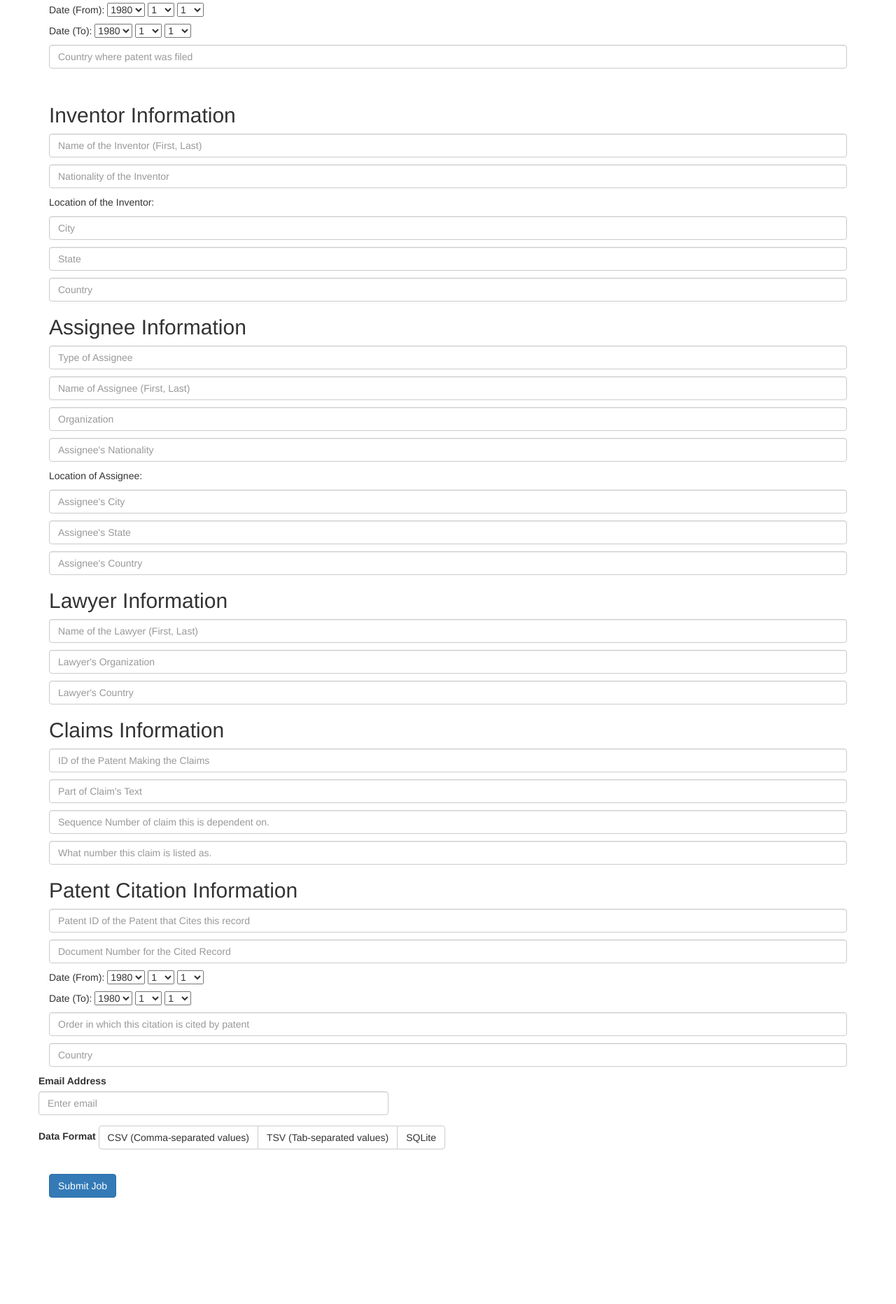
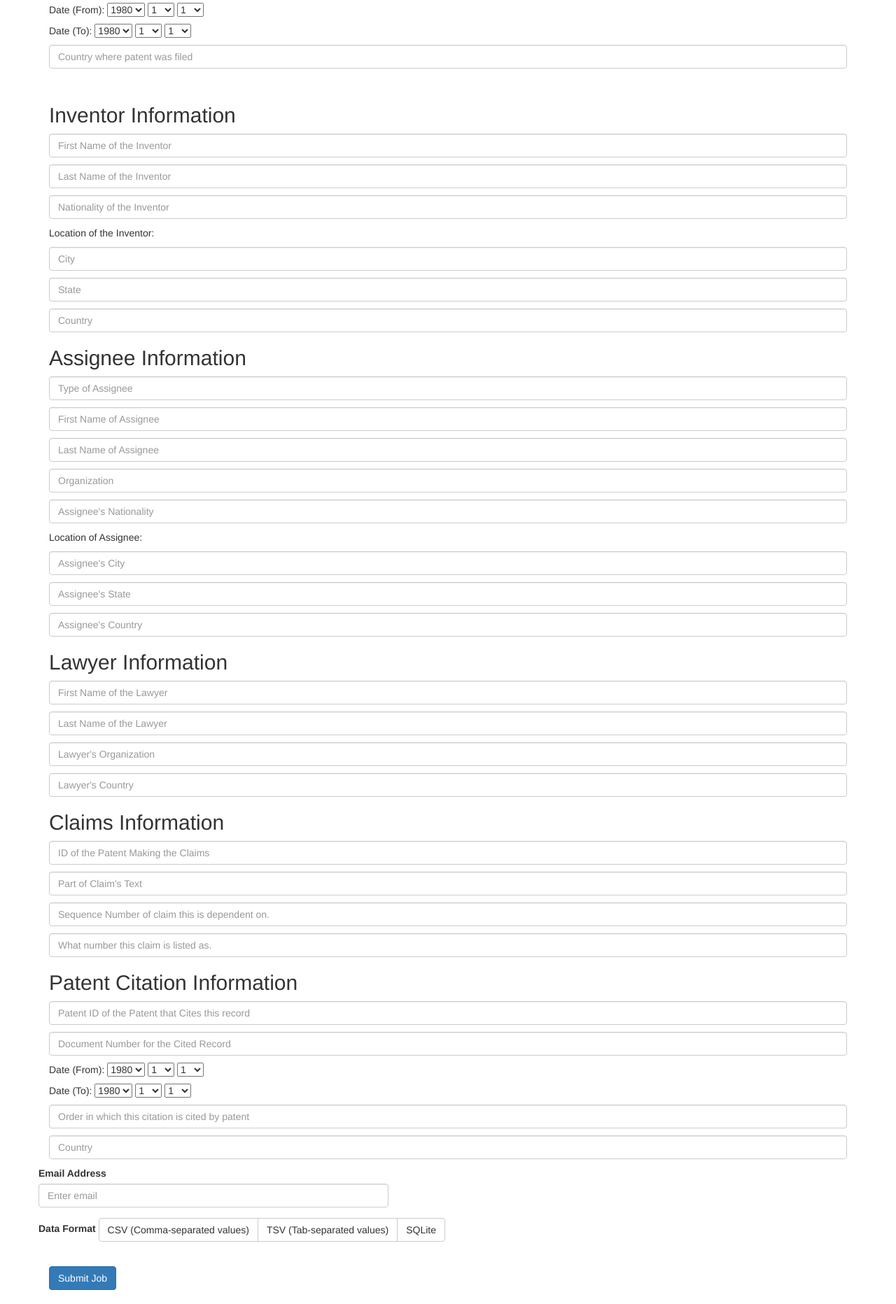
Before and after one commit to gtfierro/walkthedinosaur, a Django app: page /batchsql/test in a window 1280 px wide. Shown: the part 217-2081 px from the top of the page at 70% size. Before the commit the page ends 1929 px from the top, so only its background shows below. Run offline with Django 3.2, Linux system fonts and the light colour scheme; parts of the project's set-up code (start-up, migrations or seed data) failed here and were passed over; some libraries are stand-ins or nearby versions.

Commit message:
Imporved the template. Made run_jobs retry in 5s instead of 15s.

```diff
--- a/batchsql/templates/batchsql/test.html
+++ b/batchsql/templates/batchsql/test.html
@@ -36,8 +36,8 @@
     <h2>Primary Information</h2>
     <form class="pri-form" action="submit-test" method="post">
     {% csrf_token %}
-    <p><input type="text" name="patent-title" id="pri-title" class="form-control" placeholder="Title of Patent"></p>
-    <p><input type="text" name="ID" id="pri-id" class="form-control" placeholder="Patent ID"></p>
+    <p><input type="text" name="pri-title" id="pri-title" class="form-control" placeholder="Title of Patent"></p>
+    <p><input type="text" name="pri-id" id="pri-id" class="form-control" placeholder="Patent ID"></p>
     <!--
     <p>Date:
         <label for="from">From</label>
@@ -47,32 +47,33 @@
     </p>
     -->
     <p>Date (From):
-      <select name="pri-year" id="pri-year-from">
+      <select name="pri-year-from" id="pri-year-from">
       {% for year in years %} <option value="{{ year }}" {% if year == 1980 %} selected="true" { % else %} selected="false" {% endif %}>{{ year }}</option>{% endfor %}
       </select>
-      <select name="pri-month" id="pri-month-from">
+      <select name="pri-month-from" id="pri-month-from">
       {% for month in months %} <option value="{{ month }}" {% if month == 1 %} selected="true" { % else %} selected="false" {% endif %}>{{ month }}</option>{% endfor %}
       </select>
-      <select name="pri-day" id="pri-day-from">
+      <select name="pri-day-from" id="pri-day-from">
       {% for day in days %} <option value="{{ day }}" {% if day == 1 %} selected="true" { % else %} selected="false" {% endif %}>{{ day }}</option>{% endfor %}
       </select>
     </p>
     <p>Date (To):
-      <select name="pri-year" id="pri-year-to">
+      <select name="pri-year-to" id="pri-year-to">
       {% for year in years %} <option value="{{ year }}" {% if year == 1980 %} selected="true" { % else %} selected="false" {% endif %}>{{ year }}</option>{% endfor %}
       </select>
-      <select name="pri-month" id="pri-month-to">
+      <select name="pri-month-to" id="pri-month-to">
       {% for month in months %} <option value="{{ month }}" {% if month == 1 %} selected="true" { % else %} selected="false" {% endif %}>{{ month }}</option>{% endfor %}
       </select>
-      <select name="pri-day" id="pri-day-to">
+      <select name="pri-day-to" id="pri-day-to">
       {% for day in days %} <option value="{{ day }}" {% if day == 1 %} selected="true" { % else %} selected="false" {% endif %}>{{ day }}</option>{% endfor %}
       </select>
     </p>
-    <input type="text" name="patent-country" id="pri-Country" class="form-control" placeholder="Country where patent was filed"></p>
+    <input type="text" name="pri-country" id="pri-Country" class="form-control" placeholder="Country where patent was filed"></p>
     <br />
     <h2>Inventor Information</h2>
-    <p><input type="text" name="inventor-name" id="inv-name" class="form-control" placeholder="Name of the Inventor (First, Last)"></p>
-    <p><input type="text" name="inventor-nationality" id="inv-nat" class="form-control" placeholder="Nationality of the Inventor"></p>
+    <p><input type="text" name="inv-name-first" id="inv-name-first" class="form-control" placeholder="First Name of the Inventor" size="64"></p>
+    <p><input type="text" name="inv-name-last" id="inv-name-last" class="form-control" placeholder="Last Name of the Inventor" size="64"></p>
+    <p><input type="text" name="inv-nat" id="inv-nat" class="form-control" placeholder="Nationality of the Inventor"></p>
     </p>
     <p>Location of the Inventor:</p>
     <p><input type="text" name="inv-city" id="inv-city" class="form-control" placeholder="City"></p>
@@ -80,7 +81,8 @@
     <p><input type="text" name="inv-country" id="inv-Country" class="form-control" placeholder="Country"></p>
     <h2>Assignee Information</h2></p>
     <p><input type="text" name="ass-type" id="ass-type" class="form-control" placeholder="Type of Assignee"></p>
-    <p><input type="text" name="ass-name" id="ass-name" class="form-control" placeholder="Name of Assignee (First, Last)"></p>
+    <p><input type="text" name="ass-name-first" id="ass-name-first" class="form-control" placeholder="First Name of Assignee"></p>
+    <p><input type="text" name="ass-name-last" id="ass-name-last" class="form-control" placeholder="Last Name of Assignee"></p>
     <p><input type="text" name="ass-org" id="ass-org" class="form-control" placeholder="Organization"></p>
     <p><input type="text" name="ass-nat" id="ass-nat" class="form-control" placeholder="Assignee's Nationality"></p>
     <p>Location of Assignee:</p>
@@ -88,10 +90,11 @@
     <p><input type="text" name="ass-state" id="ass-state" class="form-control" placeholder="Assignee's State"></p>
     <p><input type="text" name="ass-country" id="ass-Country" class="form-control" placeholder="Assignee's Country"></p>
     <h2>Lawyer Information</h2>
-    <p><input type="text" name="law-name" id="law-name" class="form-control" placeholder="Name of the Lawyer (First, Last)"></p>
+    <p><input type="text" name="law-name-first" id="law-name-first" class="form-control" placeholder="First Name of the Lawyer"></p>
+    <p><input type="text" name="law-name-last" id="law-name-last" class="form-control" placeholder="Last Name of the Lawyer"></p>
     <p><input type="text" name="law-org" id="law-org" class="form-control" placeholder="Lawyer's Organization">
     <p>
-    <input type="text" name="Law-country" id="Law-Country" class="form-control" placeholder="Lawyer's Country"></p>
+    <input type="text" name="law-country" id="law-Country" class="form-control" placeholder="Lawyer's Country"></p>
     <h2>Claims Information</h2>
     <p><input type="text" name="cl-id" id="cl-id" class="form-control" placeholder="ID of the Patent Making the Claims"></p>
     <p><input type="text" name="cl-text" id="cl-text" class="form-control" placeholder="Part of Claim's Text"></p>
@@ -101,29 +104,29 @@
     <p><input type="text" name="cit-id-pa" id="cit-id-pa" class="form-control" placeholder="Patent ID of the Patent that Cites this record"></p>
     <p><input type="text" name="cit-id" id="cit-id" class="form-control" placeholder="Document Number for the Cited Record"></p>
     <p>Date (From):
-      <select name="cit-year" id="cit-year-from">
+      <select name="cit-year-from" id="cit-year-from">
       {% for year in years %} <option value="{{ year }}" {% if year == 1980 %} selected="true" { % else %} selected="false" {% endif %}>{{ year }}</option>{% endfor %}
       </select>
-      <select name="cit-month" id="cit-month-from">
+      <select name="cit-month-from" id="cit-month-from">
       {% for month in months %} <option value="{{ month }}" {% if month == 1 %} selected="true" { % else %} selected="false" {% endif %}>{{ month }}</option>{% endfor %}
       </select>
-      <select name="cit-day" id="cit-day-from">
+      <select name="cit-day-from" id="cit-day-from">
       {% for day in days %} <option value="{{ day }}" {% if day == 1 %} selected="true" { % else %} selected="false" {% endif %}>{{ day }}</option>{% endfor %}
       </select>
     </p>
     <p>Date (To):
-      <select name="cit-year" id="cit-year-to">
+      <select name="cit-year-to" id="cit-year-to">
       {% for year in years %} <option value="{{ year }}" {% if year == 1980 %} selected="true" { % else %} selected="false" {% endif %}>{{ year }}</option>{% endfor %}
       </select>
-      <select name="cit-month" id="cit-month-to">
+      <select name="cit-month-to" id="cit-month-to">
       {% for month in months %} <option value="{{ month }}" {% if month == 1 %} selected="true" { % else %} selected="false" {% endif %}>{{ month }}</option>{% endfor %}
       </select>
-      <select name="cit-day" id="cit-day-to">
+      <select name="cit-day-to" id="cit-day-to">
       {% for day in days %} <option value="{{ day }}" {% if day == 1 %} selected="true" { % else %} selected="false" {% endif %}>{{ day }}</option>{% endfor %}
       </select>
     </p>
     <p><input type="text" name="cit-seq" id="cit-seq" class="form-control" placeholder="Order in which this citation is cited by patent"></p>
-    <p><input type="text" name="cit-country" id="cit-Country" class="form-control" placeholder="Country"></p>
+    <p><input type="text" name="cit-country" id="cit-country" class="form-control" placeholder="Country"></p>
     <div class="row">
         <div class="form-group">
             <label for="email">Email Address</label>
--- a/run_jobs.py
+++ b/run_jobs.py
@@ -87,5 +87,5 @@ while True:
         update_job_listing(job, filename)
         print 'Finished'
     else:
-        print 'Could not find job. Retrying in 30...'
-        time.sleep(30)
+        print 'Could not find job. Retrying in 5...'
+        time.sleep(5)
```
